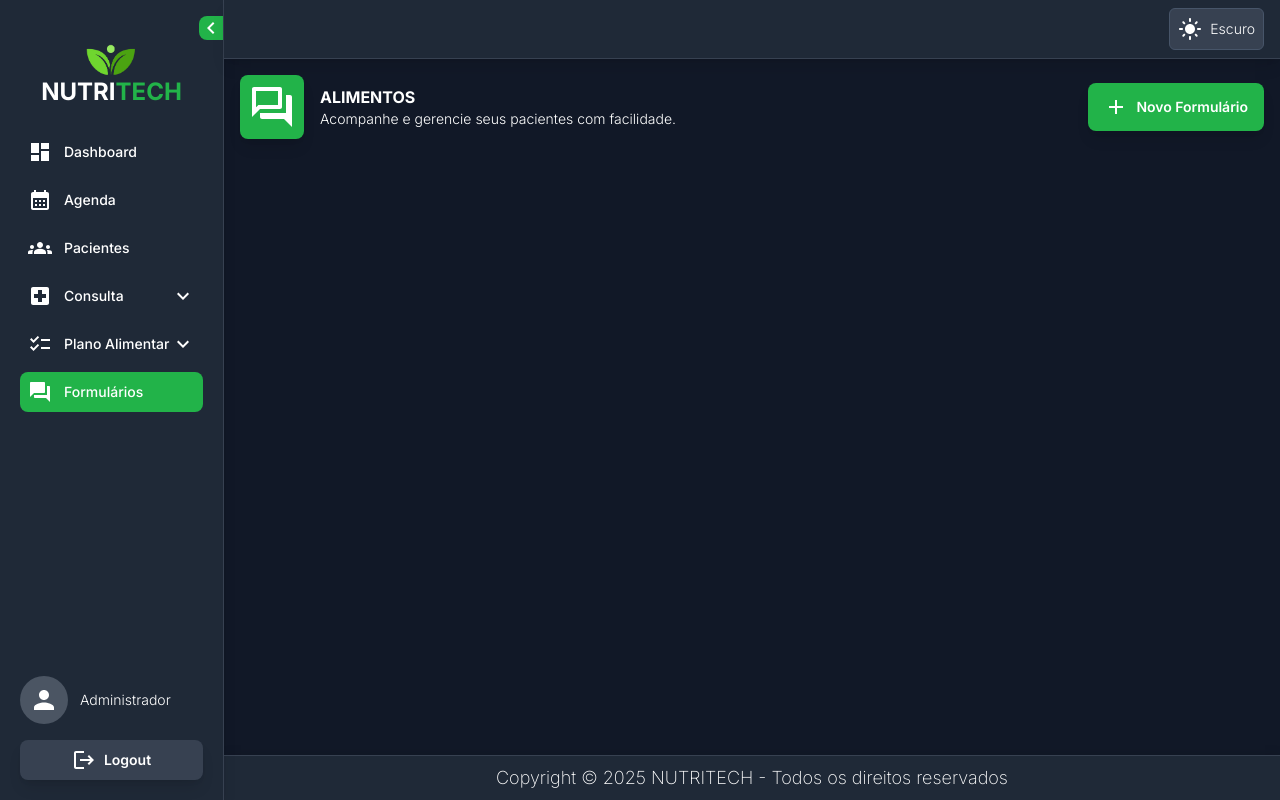
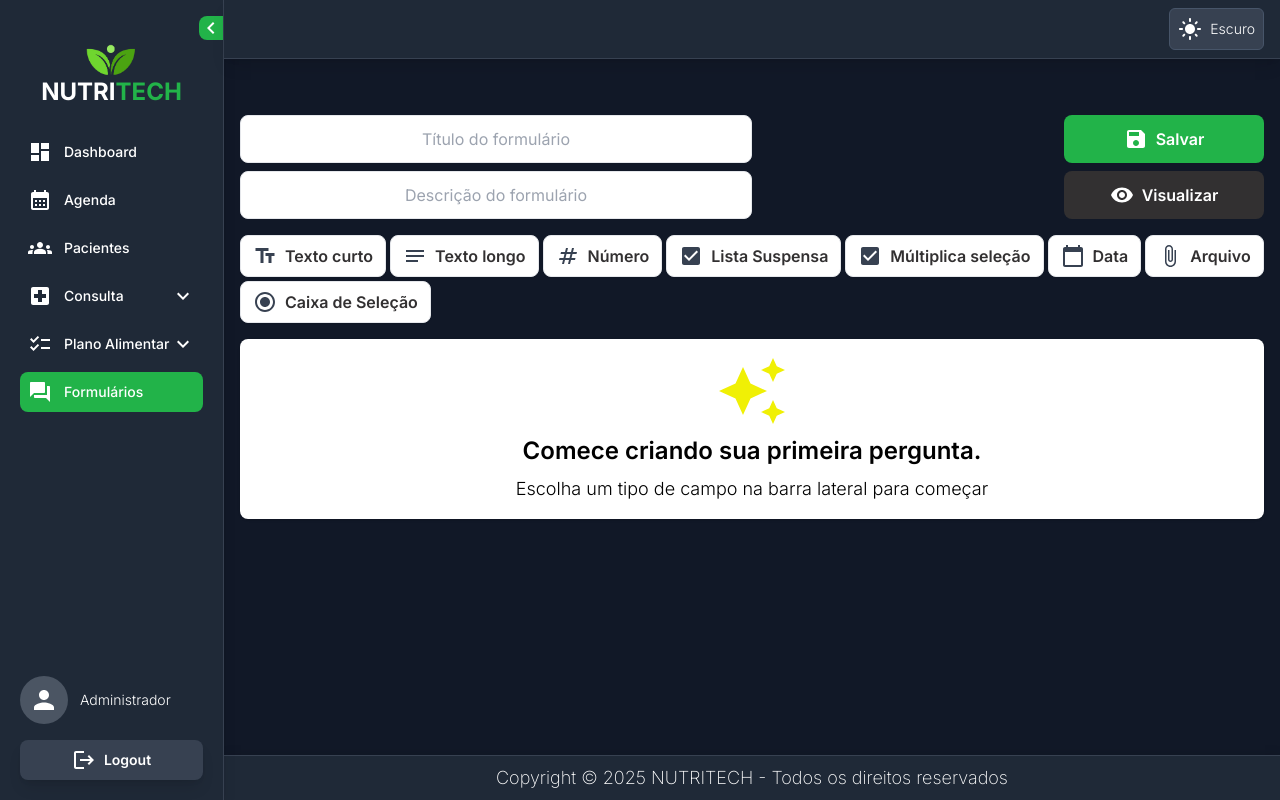
Before and after one commit to Upping-Health/front-web, a Next.js app: page /forms/create in a window 1280 px wide. Built offline with nearby package versions, Linux system fonts and the light colour scheme.

Commit message:
feat: tela de criação do formulario

```diff
--- a/src/app/(dashboard)/forms/create/page.tsx
+++ b/src/app/(dashboard)/forms/create/page.tsx
@@ -1,22 +1,13 @@
 'use client'
-import TopDash from '@/components/topDash'
+import CustomForms from '@/components/customForms'
 import useLoadPatients from '@/hooks/nutritionists/useLoadPatients'
 import { colors } from '@/utils/colors/colors'
-import QuestionAnswerOutlinedIcon from '@mui/icons-material/QuestionAnswerOutlined'
 import { CircularProgress } from '@mui/material'
 const FormsCreate = ({ params }: { params: { id: string } }) => {
   const { data, loading } = useLoadPatients(false)
 
   return (
     <div className="w-full relative">
-      <TopDash
-        title="Alimentos"
-        description="Acompanhe e gerencie seus pacientes com facilidade."
-        icon={QuestionAnswerOutlinedIcon}
-        textBtn={'Novo Formulário'}
-        onClick={() => {}}
-      />
-
       {loading ? (
         <>
           <div className="flex h-3/4 justify-center w-full items-center">
@@ -26,7 +17,7 @@ const FormsCreate = ({ params }: { params: { id: string } }) => {
           </div>
         </>
       ) : (
-        <></>
+        <CustomForms />
       )}
 
       {/* <ModalSelectPatient
--- /dev/null
+++ b/src/components/customForms/cardForms/index.tsx
@@ -0,0 +1,21 @@
+import React from 'react'
+import AutoAwesomeIcon from '@mui/icons-material/AutoAwesome';
+import { colors } from '@/utils/colors/colors';
+interface ICustomForm {}
+
+const CardForm = ({}: ICustomForm) => {
+  return (
+    <div className="flex flex-col items-center justify-center text-2xl rounded-xl gap-2 py-4 bg-white p-4 text-center shadow">
+
+      <AutoAwesomeIcon style={{fontSize: 72, color: colors.newYellow}}/>
+
+
+      <p className='font-semibold'>Comece criando sua primeira pergunta.</p>
+
+      <p className='text-lg font-light'>Escolha um tipo de campo na barra lateral para começar</p>
+
+    </div>
+  )
+}
+
+export default CardForm
--- /dev/null
+++ b/src/components/customForms/header/index.tsx
@@ -0,0 +1,82 @@
+import React from 'react'
+import SaveIcon from '@mui/icons-material/Save'
+import VisibilityIcon from '@mui/icons-material/Visibility'
+interface ICustomFormMenu {}
+interface IButtonStyled {
+  styles: string
+  stylesIcon?: any
+  textColor?: string
+  bgColor?: string
+  title: any
+  icon?: any
+  onClick?: () => void
+  type: 'submit' | 'button' | undefined
+  disabled?: boolean
+}
+
+const InputHeader = ({ label, placeholder, onChange, id, value }: any) => {
+  return (
+    <input
+      id={id}
+      value={value}
+      onChange={onChange}
+      type={'text'}
+      className={`text-black text-center  bg-white border border-solid outline-none border-gray  rounded-xl p-2 flex items-center justify-between w-[50%]`}
+      placeholder={placeholder}
+    />
+  )
+}
+
+const ButtonHeader = ({
+  styles,
+  bgColor,
+  textColor,
+  title,
+  onClick,
+  type,
+  icon,
+  disabled,
+}: IButtonStyled) => {
+  return (
+    <button
+      disabled={disabled}
+      type={type}
+      className={`${disabled ? 'bg-darkGray' : ''} ${bgColor ? bgColor : ''} ${textColor ? textColor : 'text-white'} py-3 bg-black  rounded-xl font-semibold flex justify-center items-center gap-2 ${styles ? styles : ''} `}
+      onClick={onClick}
+    >
+      {icon && React.cloneElement(icon)}
+
+      {title}
+    </button>
+  )
+}
+
+const HeaderFormMenu = ({}: ICustomFormMenu) => {
+  return (
+    <div className="flex flex-col gap-2">
+      <div className="flex justify-between ">
+        <InputHeader placeholder="Título do formulário" />
+        <ButtonHeader
+          onClick={() => {}}
+          title="Salvar"
+          type="button"
+          styles="w-[200px] bg-primary"
+          icon={<SaveIcon />}
+        />
+      </div>
+
+      <div className="flex justify-between ">
+        <InputHeader placeholder="Descrição do formulário" />
+        <ButtonHeader
+          onClick={() => {}}
+          title="Visualizar"
+          type="button"
+          styles="w-[200px]"
+          icon={<VisibilityIcon />}
+        />
+      </div>
+    </div>
+  )
+}
+
+export default HeaderFormMenu
--- /dev/null
+++ b/src/components/customForms/index.tsx
@@ -0,0 +1,21 @@
+import CardForm from './cardForms'
+import HeaderFormMenu from './header'
+import CustomFormMenu from './menu'
+
+interface ICustomForm {}
+
+const CustomForms = ({}: ICustomForm) => {
+  return (
+    <div className="flex flex-col h-full items-center mt-10 ">
+      <div className="flex flex-col gap-4">
+        <HeaderFormMenu />
+
+        <CustomFormMenu />
+
+        <CardForm />
+      </div>
+    </div>
+  )
+}
+
+export default CustomForms
--- /dev/null
+++ b/src/components/customForms/menu/index.tsx
@@ -0,0 +1,62 @@
+import React from 'react'
+import FormatAlignJustifyIcon from '@mui/icons-material/FormatAlignJustify'
+import TextFieldsIcon from '@mui/icons-material/TextFields'
+import NotesIcon from '@mui/icons-material/Notes'
+import NumbersIcon from '@mui/icons-material/Numbers'
+import ListIcon from '@mui/icons-material/List'
+import CheckBoxIcon from '@mui/icons-material/CheckBox'
+import CalendarTodayIcon from '@mui/icons-material/CalendarToday'
+import AttachFileIcon from '@mui/icons-material/AttachFile'
+import RadioButtonCheckedIcon from '@mui/icons-material/RadioButtonChecked'
+
+interface ICustomFormMenu {}
+
+const iconMap: Record<string, React.ElementType> = {
+  text: TextFieldsIcon,
+  textarea: NotesIcon,
+  number: NumbersIcon,
+  select: ListIcon,
+  checkbox: CheckBoxIcon,
+  date: CalendarTodayIcon,
+  file: AttachFileIcon,
+  radio: RadioButtonCheckedIcon,
+}
+
+const ButtonFormMenu = ({ label, icon: Icon }: any) => {
+  return (
+    <button
+      className="py-2 px-3 rounded-xl border flex items-center gap-2 bg-white flex-shrink-0 transition-all duration-200 ease-in-out hover:bg-gray-100 active:scale-95 shadow-sm hover:shadow-md"
+    >
+      {Icon && <Icon className="text-base text-gray-700" />}
+      <p className="text-black font-semibold text-base">{label}</p>
+    </button>
+  )
+}
+
+
+const CustomFormMenu = ({}: ICustomFormMenu) => {
+  const options = [
+    { label: 'Texto curto', value: 'text', icon: TextFieldsIcon },
+    { label: 'Texto longo', value: 'textarea', icon: NotesIcon },
+    { label: 'Número', value: 'number', icon: NumbersIcon },
+    { label: 'Lista Suspensa', value: 'select', icon: CheckBoxIcon },
+    { label: 'Múltiplica seleção', value: 'checkbox', icon: CheckBoxIcon },
+    { label: 'Data', value: 'date', icon: CalendarTodayIcon },
+    { label: 'Arquivo', value: 'file', icon: AttachFileIcon },
+    { label: 'Caixa de Seleção', value: 'radio', icon: RadioButtonCheckedIcon },
+  ]
+
+  return (
+    <nav className="flex flex-row flex-wrap gap-1 max-w-full">
+      {options.map((opt) => (
+        <ButtonFormMenu
+          key={opt.value}
+          label={opt.label}
+          icon={opt.icon|| FormatAlignJustifyIcon}
+        />
+      ))}
+    </nav>
+  )
+}
+
+export default CustomFormMenu
--- a/src/utils/colors/colors.ts
+++ b/src/utils/colors/colors.ts
@@ -1,4 +1,4 @@
-import config from "../../../tailwind.config";
+import config from '../../../tailwind.config'
 
 const colors = {
   primary: '#22B349',
@@ -9,7 +9,8 @@ const colors = {
   darkGray: '#B8B8B8',
   light: '#F5F5F5',
   green: '#219F02',
-      terciary: '#1C6E8C'
+  terciary: '#1C6E8C',
+  newYellow: '#F0F005',
 }
 
-export {colors };
+export { colors }
--- a/tailwind.config.ts
+++ b/tailwind.config.ts
@@ -32,7 +32,7 @@ const config: Config = {
         unpaidFont:' #c62828',
         paid: '#c8e6c9',
         paidFont: '#388e3c',
-
+        newYellow: '#F0F005',
       },
       borderRadius: {
         full: '100%',
```
Lines whose indentation alone changed are shown as unchanged.
